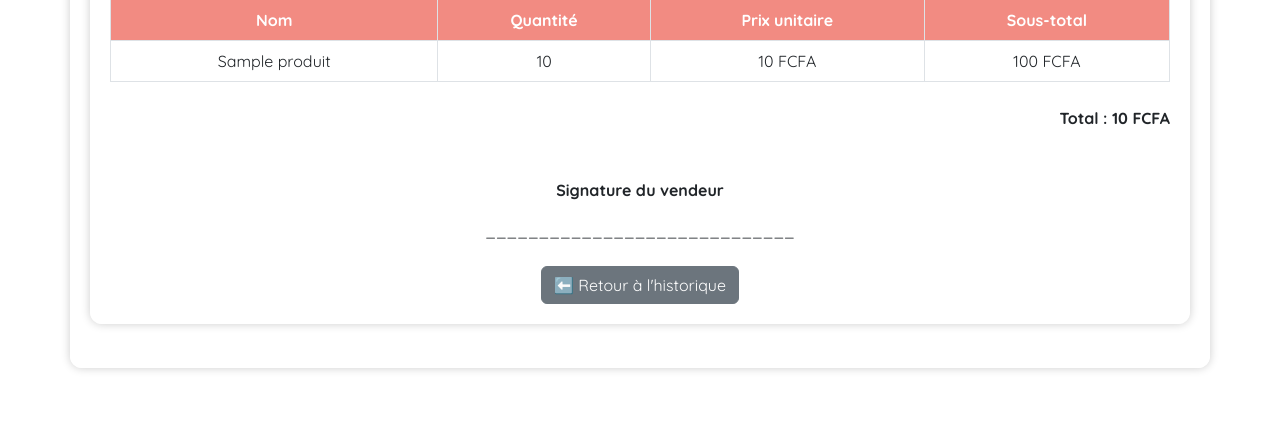
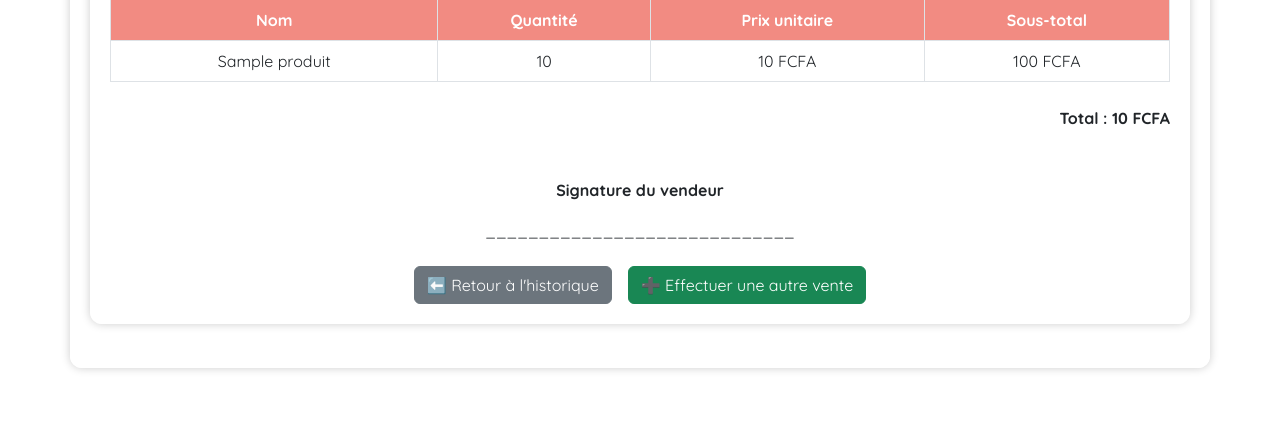
Before and after one commit to khadimgueye20/gestion_stock, a Flask app: page /voir_recu/1 in a window 1280 px wide. Shown: the part 1009-1445 px from the top of the page. Run offline with Flask 3, Linux system fonts and the light colour scheme; a user stored in the database is signed in; tables that the repository leaves empty hold one stand-in row (values such as "Sample post"); grey boxes marked "Sample" are stand-in pictures; some libraries are stand-ins or nearby versions.

Commit message:
Add button: effectuer une autre vente on recu view

```diff
--- a/templates/voir_recu.html
+++ b/templates/voir_recu.html
@@ -101,10 +101,19 @@
     <p>_____________________________</p>
   </div>
 
-  <div class="text-center mt-4 no-print">
-    <a href="{{ url_for('recus') }}" class="btn btn-secondary">⬅️ Retour à l'historique</a>
-  </div>
+<div class="text-center mt-4 no-print d-flex justify-content-center gap-3">
+
+  <a href="{{ url_for('recus') }}" class="btn btn-secondary">
+    ⬅️ Retour à l'historique
+  </a>
+
+  <!-- ✅ NOUVEAU bouton -->
+  <a href="{{ url_for('effectuer_vente') }}" class="btn btn-success">
+    ➕ Effectuer une autre vente
+  </a>
+
 </div>
+
 
 <!-- Impression -->
 <style>
```
